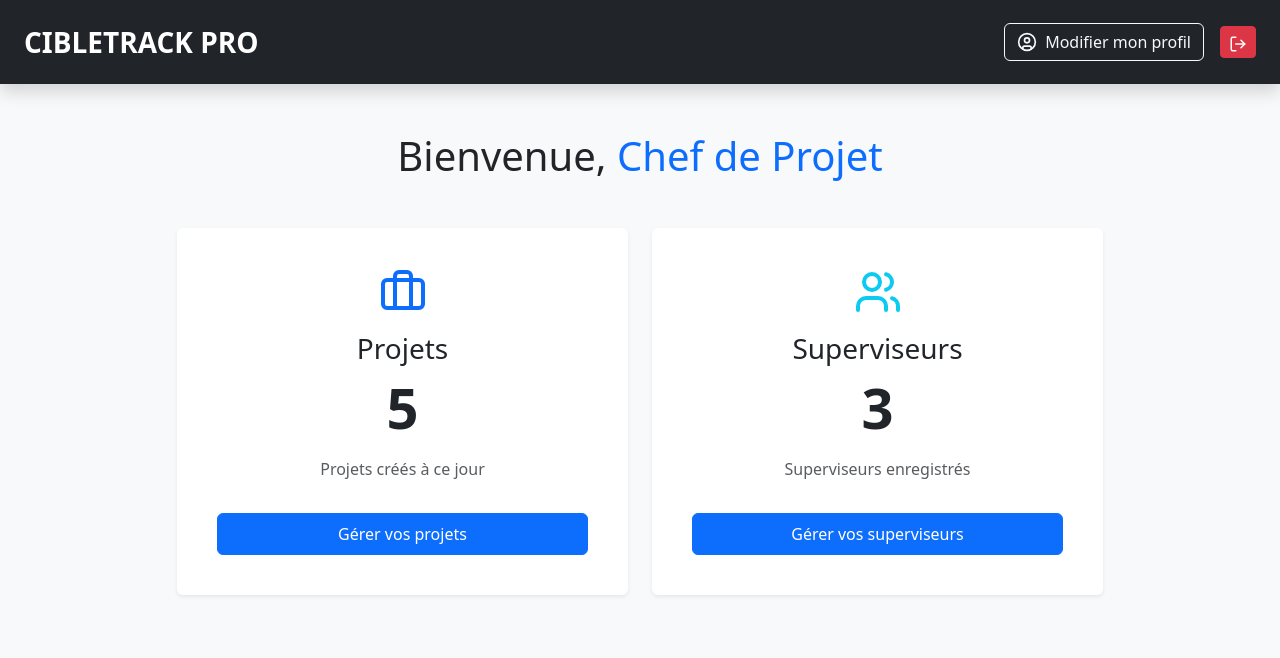
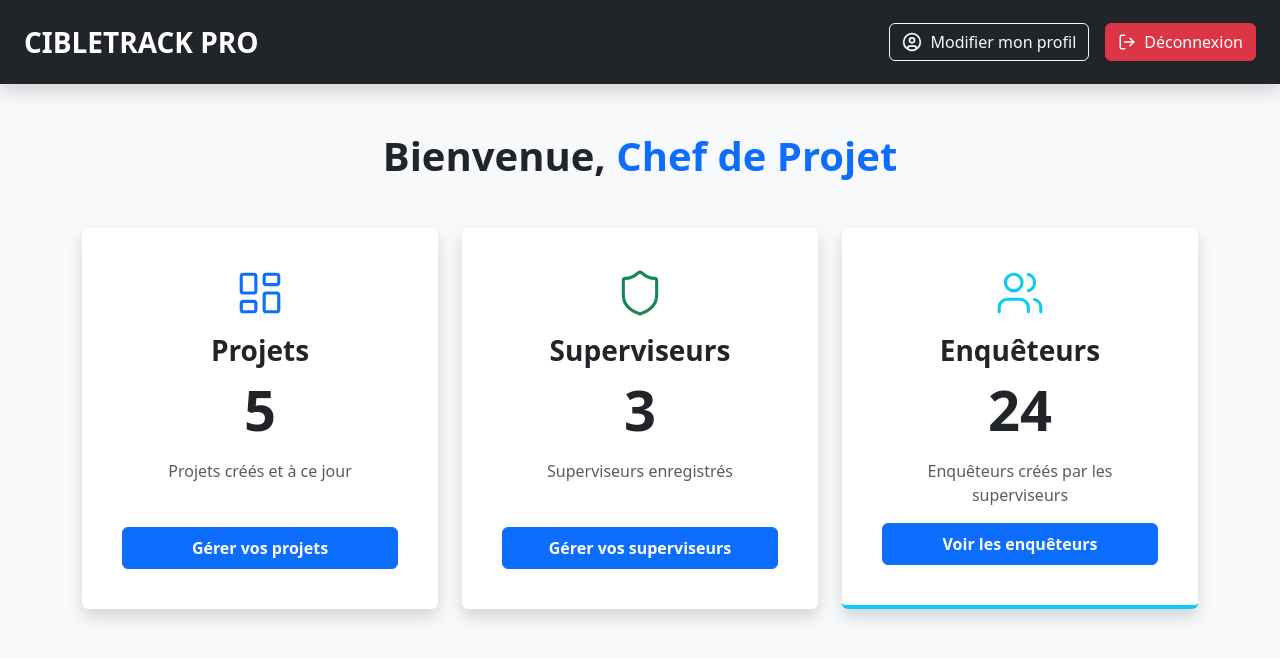
Before and after one commit to tarzonbrayan-tech/CibleTrack-Pro, a React (Create React App) app in the folder frontend/: page /chef in a window 1280 px wide. Shown: the top 658 px of the page. Built offline with nearby package versions, Linux system fonts and the light colour scheme.

Commit message:
rédirection vers la page suivi d'un projet

```diff
--- a/frontend/src/App.js
+++ b/frontend/src/App.js
@@ -13,6 +13,7 @@ import GestionEnqueteurs from './pages/GestionEnqueteurs';
 import EvaluationEnqueteur from './pages/EvaluationEnqueteur';
 import ProjetsAssignes from './pages/ProjetsAssignes';
 import DetailsProjet from './pages/DetailsProjet';
+import SuiviProjetChef from './pages/SuiviProjetChef';
 
 function App() {
   return (
@@ -41,6 +42,7 @@ function App() {
         <Route path="/evaluation-enqueteur" element={<EvaluationEnqueteur />} />
         <Route path="/projets-assignes" element={<ProjetsAssignes />} />
         <Route path="/details-projet" element={<DetailsProjet />} />
+        <Route path="/suivi-projet/:id" element={<SuiviProjetChef />} />
       </Routes>
     </Router>
   );
--- a/frontend/src/pages/DashboardChef.js
+++ b/frontend/src/pages/DashboardChef.js
@@ -1,52 +1,60 @@
 import React from 'react';
 import { useNavigate } from 'react-router-dom';
-import { UserCircle, Briefcase, Users, LogOut } from 'lucide-react';
+import { LayoutDashboard, FolderCanvas, Users, UserCheck, LogOut, Shield, UserCircle } from 'lucide-react';
 
 const DashboardChef = () => {
   const navigate = useNavigate();
 
-  // Données de démonstration pour la maquette
-  const stats = {
+  // Statistiques globales (Maquette)
+  const globalStats = {
     nbProjets: 5,
-    nbSuperviseurs: 3
+    nbSuperviseurs: 3,
+    nbEnqueteursTotal: 24 // Cumul de tous les enquêteurs créés par les superviseurs
   };
 
   return (
     <div className="min-vh-100 bg-light">
-      {/* Barre de navigation haute */}
+      {/* Navbar principale avec Modification Profil et Déconnexion Rouge */}
       <nav className="navbar navbar-dark bg-dark px-4 py-3 shadow">
-        <span className="navbar-brand fw-bold fs-3">CIBLETRACK PRO</span>
+        <span className="navbar-brand fw-bold fs-3 text-white">CIBLETRACK PRO</span>
+
         <div className="d-flex align-items-center gap-3">
+          {/* BOUTON MODIFIER PROFIL */}
           <button
             className="btn btn-outline-light d-flex align-items-center gap-2"
             onClick={() => alert("Aller vers modification profil")}
           >
             <UserCircle size={20} /> Modifier mon profil
           </button>
-          <button className="btn btn-danger btn-sm" onClick={() => navigate('/login')}>
-            <LogOut size={18} />
+
+          {/* BOUTON DÉCONNEXION ROUGE */}
+          <button
+            className="btn btn-danger d-flex align-items-center gap-2 shadow-sm"
+            onClick={() => navigate('/login')}
+          >
+            <LogOut size={18} /> Déconnexion
           </button>
         </div>
       </nav>
 
       <div className="container py-5">
-        <h1 className="mb-5 text-center">Bienvenue, <span className="text-primary">Chef de Projet</span></h1>
+        <h1 className="mb-5 text-center fw-bold text-dark">Bienvenue, <span className="text-primary">Chef de Projet</span></h1>
 
-        {/* Zone des deux fenêtres latérales au centre */}
-        <div className="row justify-content-center g-4">
+        {/* Disposition des 3 fenêtres LATÉRALEMENT */}
+        <div className="row g-4 justify-content-center">
 
-          {/* Fenêtre PROJETS */}
-          <div className="col-md-5">
-            <div className="card shadow-sm border-0 h-100 text-center p-4">
-              <div className="card-body">
+          {/* Fenêtre 1 : PROJETS */}
+          <div className="col-md-4">
+            <div className="card shadow border-0 h-100 text-center p-4">
+              <div className="card-body d-flex flex-column">
                 <div className="text-primary mb-3">
-                  <Briefcase size={48} />
+                  <LayoutDashboard size={50} strokeWidth={1.5} />
                 </div>
-                <h3 className="card-title">Projets</h3>
-                <p className="display-4 fw-bold">{stats.nbProjets}</p>
-                <p className="text-muted">Projets créés à ce jour</p>
+                <h3 className="fw-bold">Projets</h3>
+                <p className="display-4 fw-bold text-dark">{globalStats.nbProjets}</p>
+                <p className="text-muted">Projets créés et à ce jour</p>
                 <button
-                  className="btn btn-primary w-100 py-2 mt-3"
+                  className="btn btn-primary w-100 py-2 mt-auto fw-bold"
                   onClick={() => navigate('/gestion-projets')}
                 >
                   Gérer vos projets
@@ -55,21 +63,41 @@ const DashboardChef = () => {
             </div>
           </div>
 
-          {/* Fenêtre SUPERVISEURS */}
-          <div className="col-md-5">
-            <div className="card shadow-sm border-0 h-100 text-center p-4">
-              <div className="card-body">
-                <div className="text-info mb-3">
-                  <Users size={48} />
+          {/* Fenêtre 2 : SUPERVISEURS */}
+          <div className="col-md-4">
+            <div className="card shadow border-0 h-100 text-center p-4">
+              <div className="card-body d-flex flex-column">
+                <div className="text-success mb-3">
+                  <Shield size={50} strokeWidth={1.5} />
                 </div>
-                <h3 className="card-title">Superviseurs</h3>
-                <p className="display-4 fw-bold">{stats.nbSuperviseurs}</p>
+                <h3 className="fw-bold">Superviseurs</h3>
+                <p className="display-4 fw-bold text-dark">{globalStats.nbSuperviseurs}</p>
                 <p className="text-muted">Superviseurs enregistrés</p>
                 <button
-                  className="btn btn-primary w-100 py-2 mt-3"
+                  className="btn btn-primary w-100 py-2 mt-auto fw-bold"
                   onClick={() => navigate('/gestion-superviseurs')}
                 >
                   Gérer vos superviseurs
+                </button>
+              </div>
+            </div>
+          </div>
+
+          {/* Fenêtre 3 : ENQUÊTEURS (NOUVELLE) */}
+          <div className="col-md-4">
+            <div className="card shadow border-0 h-100 text-center p-4 border-bottom border-info border-4">
+              <div className="card-body d-flex flex-column">
+                <div className="text-info mb-3">
+                  <Users size={50} strokeWidth={1.5} />
+                </div>
+                <h3 className="fw-bold">Enquêteurs</h3>
+                <p className="display-4 fw-bold text-dark">{globalStats.nbEnqueteursTotal}</p>
+                <p className="text-muted">Enquêteurs créés par les superviseurs</p>
+                <button
+                  className="btn btn-primary w-100 py-2 mt-auto fw-bold"
+                  onClick={() => navigate('/suivi-global-enqueteurs')}
+                >
+                  Voir les enquêteurs
                 </button>
               </div>
             </div>
--- a/frontend/src/pages/DashboardSuperviseur.js
+++ b/frontend/src/pages/DashboardSuperviseur.js
@@ -15,7 +15,7 @@ const DashboardSuperviseur = () => {
     <div className="min-vh-100 bg-light">
       {/* Barre de navigation haute */}
       <nav className="navbar navbar-dark bg-primary px-4 py-3 shadow">
-        <span className="navbar-brand fw-bold fs-3">CIBLETRACK PRO | Superviseur</span>
+        <span className="navbar-brand fw-bold fs-3">CIBLETRACK PRO</span>
         <div className="d-flex align-items-center gap-3">
           <button
             className="btn btn-outline-light d-flex align-items-center gap-2"
--- /dev/null
+++ b/frontend/src/pages/SuiviProjetChef.js
@@ -0,0 +1,102 @@
+import React from 'react';
+import { useNavigate } from 'react-router-dom';
+import { ArrowLeft, Users, UserCheck, Star, Shield } from 'lucide-react';
+
+const SuiviProjetChef = () => {
+  const navigate = useNavigate();
+
+  // Simulation des données hiérarchiques du projet
+  const projetDetail = {
+    nom: "Enquête Satisfaction SABC",
+    superviseur: { id: 101, nom: "Alice Bella", email: "alice@cibletrack.com" },
+    enqueteurs: [
+      { id: 201, nom: "Paul Biya", statut: "Actif" },
+      { id: 202, nom: "Marie Ngo", statut: "Actif" },
+      { id: 203, nom: "Jean Marc", statut: "En pause" }
+    ]
+  };
+
+  return (
+    <div className="container py-5">
+      <div className="d-flex align-items-center gap-3 mb-4">
+        <button className="btn btn-outline-secondary" onClick={() => navigate('/gestion-projets')}>
+          <ArrowLeft size={20} />
+        </button>
+        <h1 className="h2 mb-0">Suivi du Projet : <span className="text-primary">{projetDetail.nom}</span></h1>
+      </div>
+
+      <div className="row g-4">
+        {/* SECTION SUPERVISEUR ASSIGNÉ */}
+        <div className="col-md-4">
+          <div className="card shadow-sm border-0 border-top border-primary border-4 h-100">
+            <div className="card-body">
+              <div className="d-flex align-items-center gap-2 mb-3 text-primary">
+                <Shield size={24} />
+                <h4 className="mb-0 fw-bold">Superviseur</h4>
+              </div>
+              <div className="p-3 bg-light rounded-3 mb-4">
+                <div className="fw-bold fs-5">{projetDetail.superviseur.nom}</div>
+                <div className="text-muted small">{projetDetail.superviseur.email}</div>
+              </div>
+              <button
+                className="btn btn-warning w-100 d-flex align-items-center justify-content-center gap-2 fw-bold"
+                onClick={() => navigate('/evaluation-superviseur')}
+              >
+                <Star size={18} fill="white" /> Évaluer le Superviseur
+              </button>
+            </div>
+          </div>
+        </div>
+
+        {/* SECTION ÉQUIPE D'ENQUÊTEURS (Affectés par le superviseur) */}
+        <div className="col-md-8">
+          <div className="card shadow-sm border-0 h-100">
+            <div className="card-body">
+              <div className="d-flex align-items-center gap-2 mb-4 text-success">
+                <Users size={24} />
+                <h4 className="mb-0 fw-bold">Équipe Terrain (Enquêteurs)</h4>
+              </div>
+
+              <div className="table-responsive">
+                <table className="table table-hover align-middle">
+                  <thead className="table-light">
+                    <tr>
+                      <th>Nom de l'enquêteur</th>
+                      <th>Statut</th>
+                      <th className="text-center">Action</th>
+                    </tr>
+                  </thead>
+                  <tbody>
+                    {projetDetail.enqueteurs.map(enq => (
+                      <tr key={enq.id}>
+                        <td className="fw-medium">{enq.nom}</td>
+                        <td>
+                          <span className={`badge rounded-pill ${enq.statut === 'Actif' ? 'bg-success' : 'bg-secondary'}`}>
+                            {enq.statut}
+                          </span>
+                        </td>
+                        <td className="text-center">
+                          <button
+                            className="btn btn-sm btn-outline-warning d-flex align-items-center gap-1 mx-auto"
+                            onClick={() => navigate('/evaluation-enqueteur')}
+                          >
+                            <Star size={14} /> Évaluer
+                          </button>
+                        </td>
+                      </tr>
+                    ))}
+                  </tbody>
+                </table>
+              </div>
+              <p className="small text-muted mt-3 italic">
+                * Ces enquêteurs ont été affectés à ce projet par le superviseur <strong>{projetDetail.superviseur.nom}</strong>.
+              </p>
+            </div>
+          </div>
+        </div>
+      </div>
+    </div>
+  );
+};
+
+export default SuiviProjetChef;
```
Also changed, not shown: frontend/src/pages/GestionProjets.js (+10 -10 lines).
